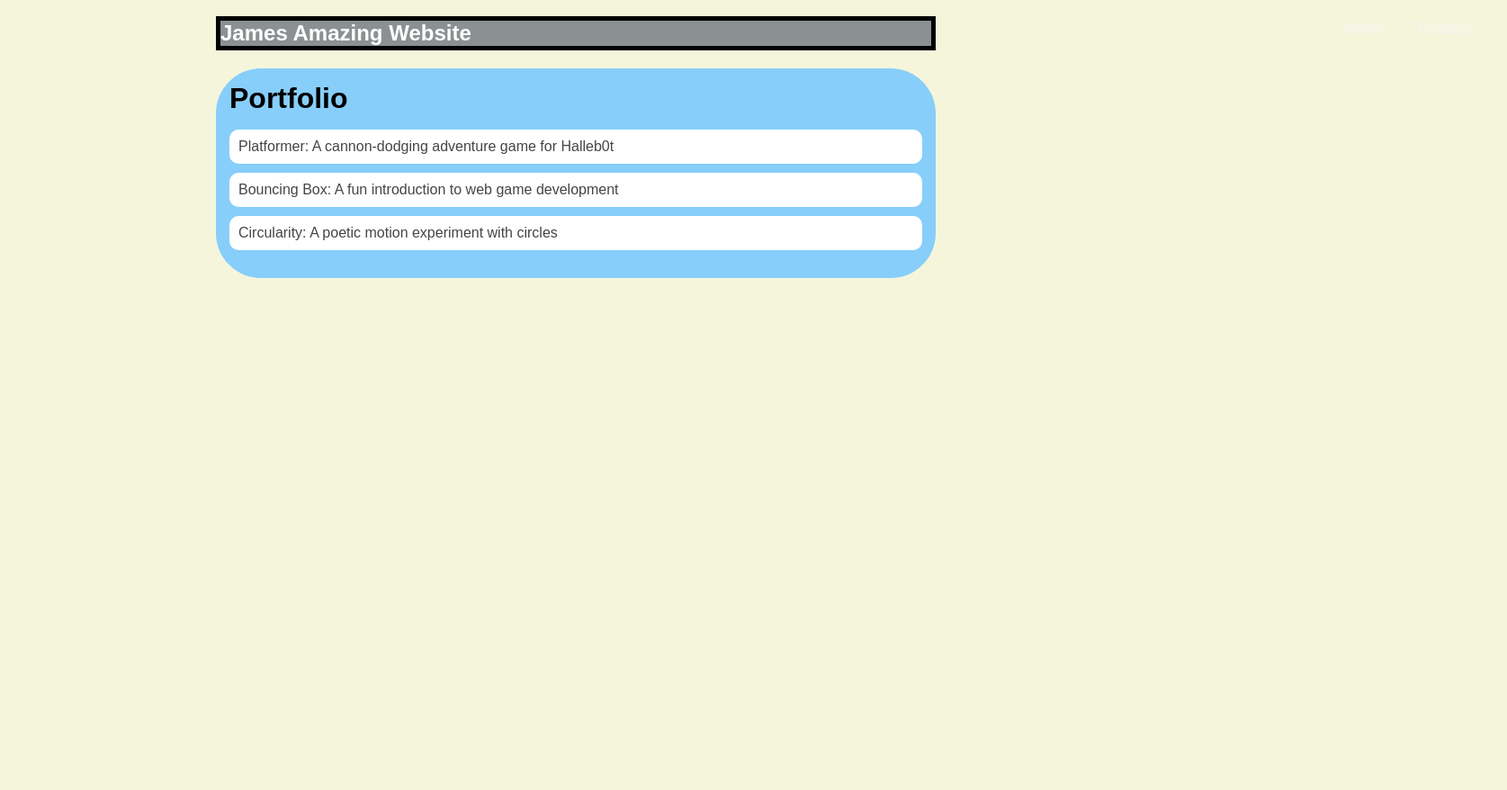
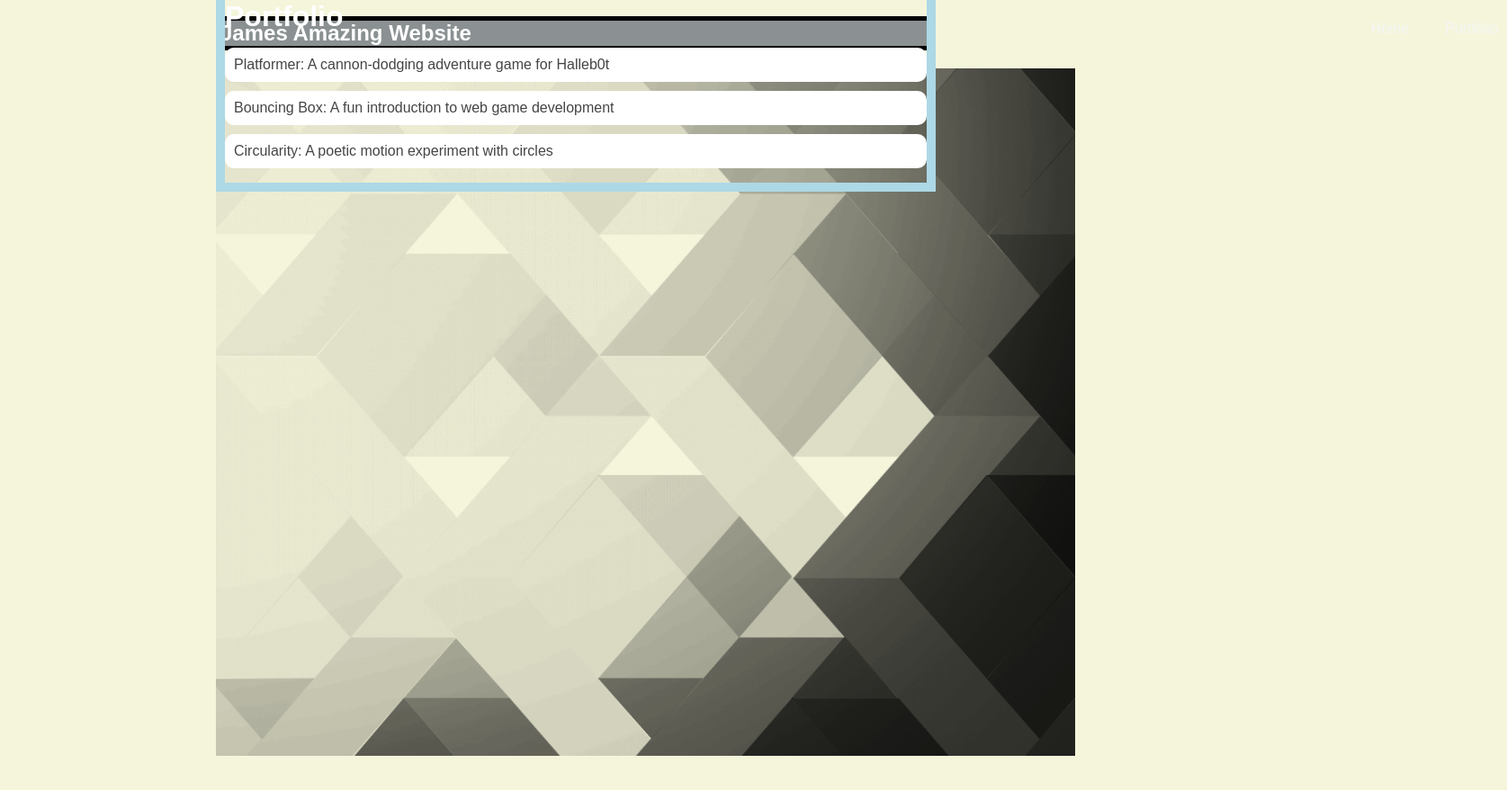
Before and after one commit to jamesProg100/jamesProg100.github.io, a plain HTML site: page portfolio.html in a window 1280 px wide. Shown: the whole page at 90% size, 1675 px wide, since content can reach past the window. Before the commit the page ends 800 px from the top, so only its background shows below. Drawn offline with Linux system fonts and the light colour scheme.

Commit message:
added a background to portfolio

```diff
--- a/portfolio.html
+++ b/portfolio.html
@@ -20,9 +20,11 @@
                 </ul>
             </nav>
 
+            <img id="portfolio_img" src="images/background_Portfolio.png"
+
 
             <main>
-                <div class="content">
+                <div class="content_Portfolio">
                     <h1>Portfolio</h1>
                     <ul id="portfolio">
                         <li>
--- a/style.css
+++ b/style.css
@@ -19,7 +19,7 @@ nav {
     margin-bottom: 20px;
     border: 5px solid black;
 }
-nav > p {
+#all-contents > nav > p {
     text-decoration: underline;
     position: absolute;
     left: 800px;
@@ -31,7 +31,7 @@ nav > p {
 nav > ul > li > a {
 
     position: relative;
-    left: 620px;
+    left: 650px;
     padding: 10px;
 
 }
@@ -107,6 +107,22 @@ h2, h3 {
   color: black;
 }
 
+.content_Portfolio{
+    position: relative;
+    top: -850px;
+    border: 10px solid lightblue;
+    align-content: center;
+
+}
+#portfolio_img{
+    background-image: url('images/background_Portfolio.png');
+    height: 100%;
+    background-position: center;
+    background-repeat: no-repeat;
+    background-size: cover;
+}
+
+
 #portfolio {
   list-style-type: none;
   padding-left: 0;
```
Also changed, not shown: images/background_Portfolio.png (added).
